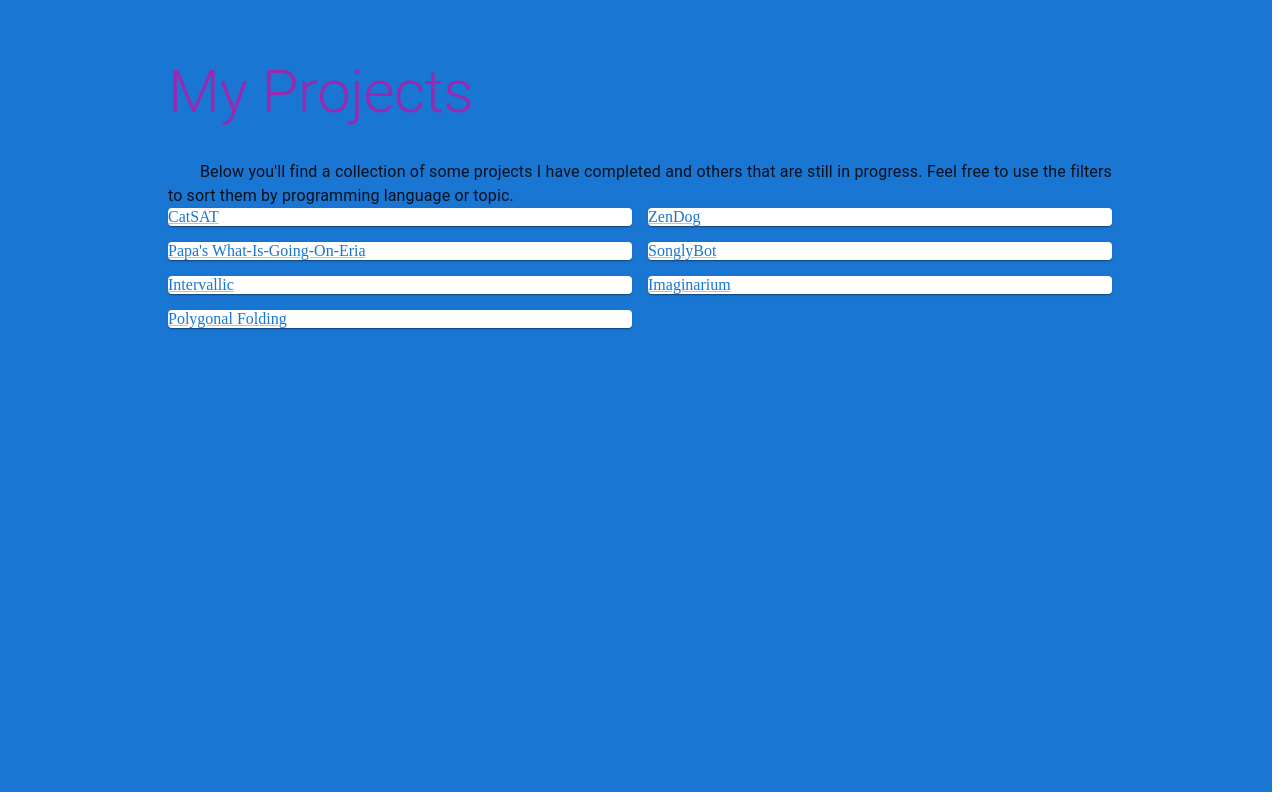
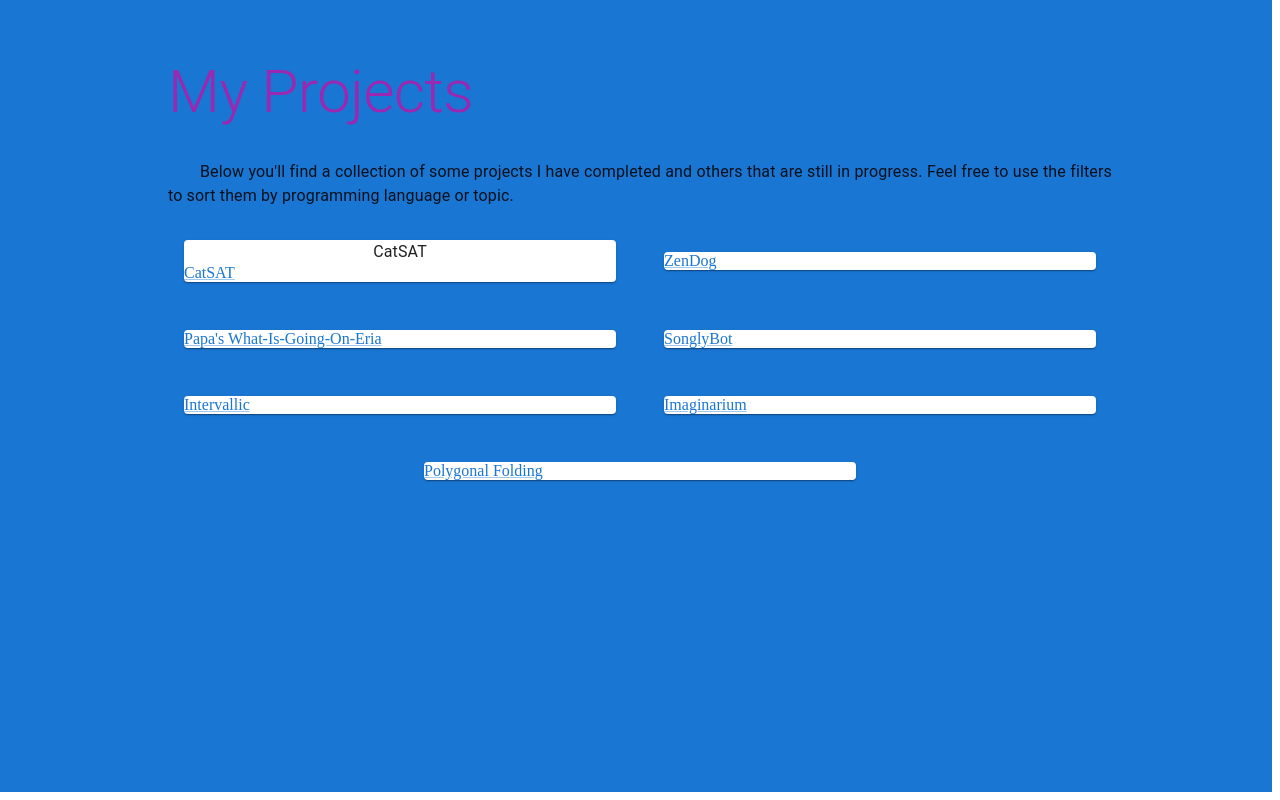
Before and after one commit to mercedes-sandu/my-site, a Next.js app: page /PortfolioPage in a window 1280 px wide. Built offline with nearby package versions, Linux system fonts and the light colour scheme.

Commit message:
portfolio wip

```diff
--- /dev/null
+++ b/src/components/portfolio-card/PortfolioCard.tsx
@@ -0,0 +1,10 @@
+import { StyledPortfolioCard } from "../../styles/PortfolioCard";
+
+function PortfolioCard(title: string, dates: string, description: string, tags: [string]) {
+    return (
+        <StyledPortfolioCard>
+        </StyledPortfolioCard>
+    );
+}
+
+export default PortfolioCard;
--- a/src/pages/PortfolioPage.tsx
+++ b/src/pages/PortfolioPage.tsx
@@ -1,10 +1,15 @@
-import { Card, Grid, Link } from "@mui/material";
+import { Grid, Link } from "@mui/material";
 import {
     StyledContainer,
     StyledHeader,
     StyledHeaderSpan,
     StyledParagraph,
 } from "../styles/StyledComponents";
+import {
+    StyledPortfolioCard,
+    StyledTitle
+} from "../styles/PortfolioCard";
+import { StyledCardGrid } from "../styles/PortfolioPage";
 
 function PortfolioPage() {
     return (
@@ -22,42 +27,50 @@ function PortfolioPage() {
                     <Grid item md={12}>
 
                     </Grid>
-                    <Grid container spacing={2}>
-                        <Grid item md={6}>
-                            <Card>
+                    <Grid
+                        container
+                        spacing={2}
+                        alignItems="center"
+                        justifyContent="center"
+                    >
+                        <StyledCardGrid item md={6}>
+                            <StyledPortfolioCard>
+                                <StyledTitle>
+                                    CatSAT
+                                </StyledTitle>
                                 <Link href="/portfolio/catsat">CatSAT</Link>
-                            </Card>
-                        </Grid>
-                        <Grid item md={6}>
-                            <Card>
+                            </StyledPortfolioCard>
+                        </StyledCardGrid>
+                        <StyledCardGrid item md={6}>
+                            <StyledPortfolioCard>
                                 <Link href="/portfolio/zendog">ZenDog</Link>
-                            </Card>
-                        </Grid>
-                        <Grid item md={6}>
-                            <Card>
+                            </StyledPortfolioCard>
+                        </StyledCardGrid>
+                        <StyledCardGrid item md={6}>
+                            <StyledPortfolioCard>
                                 <Link href="/portfolio/papas-what-is-going-on-eria">Papa's What-Is-Going-On-Eria</Link>
-                            </Card>
-                        </Grid>
-                        <Grid item md={6}>
-                            <Card>
+                            </StyledPortfolioCard>
+                        </StyledCardGrid>
+                        <StyledCardGrid item md={6}>
+                            <StyledPortfolioCard>
                                 <Link href="/portfolio/songlybot">SonglyBot</Link>
-                            </Card>
-                        </Grid>
-                        <Grid item md={6}>
-                            <Card>
+                            </StyledPortfolioCard>
+                        </StyledCardGrid>
+                        <StyledCardGrid item md={6}>
+                            <StyledPortfolioCard>
                                 <Link href="/portfolio/intervallic">Intervallic</Link>
-                            </Card>
-                        </Grid>
-                        <Grid item md={6}>
-                            <Card>
+                            </StyledPortfolioCard>
+                        </StyledCardGrid>
+                        <StyledCardGrid item md={6}>
+                            <StyledPortfolioCard>
                                 <Link href="/portfolio/imaginarium">Imaginarium</Link>
-                            </Card>
-                        </Grid>
-                        <Grid item md={6}>
-                            <Card>
+                            </StyledPortfolioCard>
+                        </StyledCardGrid>
+                        <StyledCardGrid item md={6}>
+                            <StyledPortfolioCard>
                                 <Link href="/portfolio/polygonal-folding">Polygonal Folding</Link>
-                            </Card>
-                        </Grid>
+                            </StyledPortfolioCard>
+                        </StyledCardGrid>
                     </Grid>
                 </Grid>
             </StyledContainer>
--- /dev/null
+++ b/src/styles/PortfolioCard.ts
@@ -0,0 +1,14 @@
+import { Card, Typography, styled } from "@mui/material";
+
+export const StyledPortfolioCard = styled(Card)(({ theme }) => ({
+    margin: "2rem 1rem 0 1rem",
+    backgroundColor: theme.palette.primary[1],
+    "&:hover": {
+        backgroundColor: theme.palette.primary[2],
+    }
+}));
+
+export const StyledTitle = styled(Typography)(({ theme }) => ({
+    color: theme.palette.secondary[3],
+    textAlign: "center",
+}));
--- /dev/null
+++ b/src/styles/PortfolioPage.ts
@@ -0,0 +1,5 @@
+import { Grid, styled } from "@mui/material";
+
+export const StyledCardGrid = styled(Grid)(({ theme }) => ({
+    alignSelf: "center",
+}));
```
